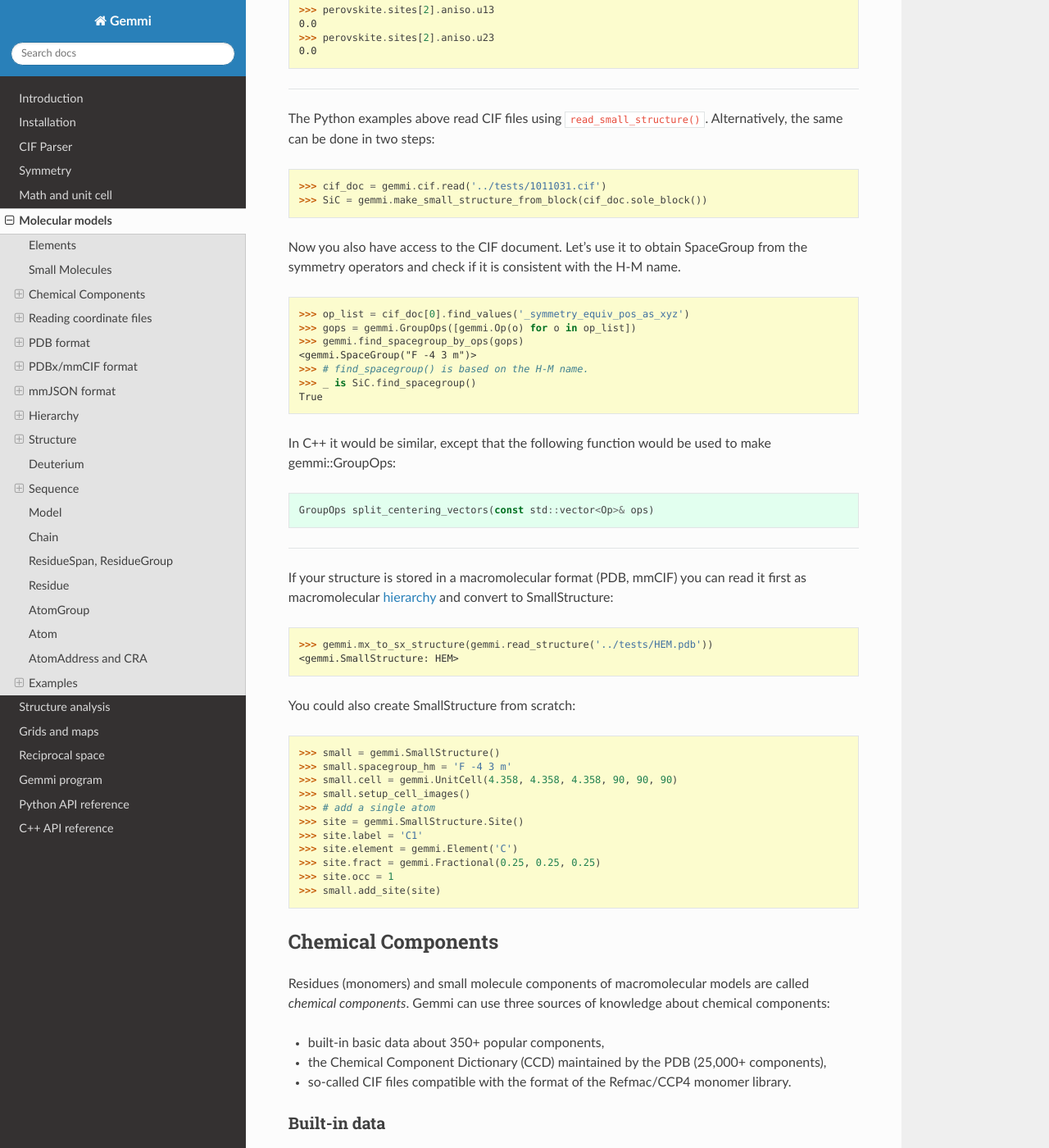
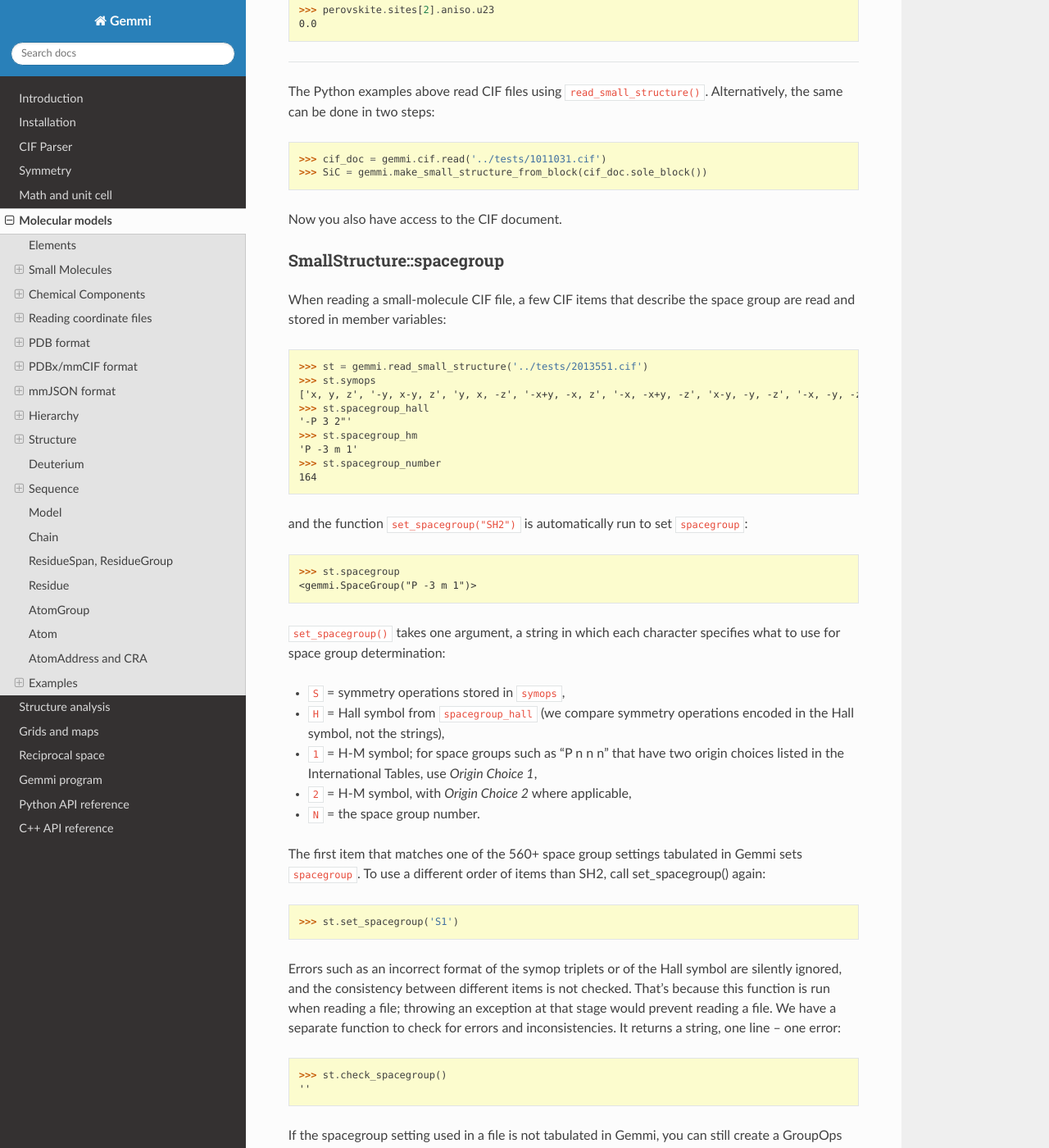
Before and after one commit to project-gemmi/gemmi, a Sphinx documentation site: the page built from docs/mol.rst, in a window 1280 px wide and 1400 px high, scrolled down 2947 px. Shown: the whole window at 82% size. Built offline with Sphinx 7.4.7 and the Read the Docs theme 2.0.0, drawn with Linux system fonts in a browser that asks for light colours; some of the changed text lies outside the part shown.

Commit message:
SmallStructure: change how space group is determined and stored
Backward incompatible!
SmallStructure::find_spacegroup() was replaced with a member
variable SmallStructure::spacegroup.
Now we also read Hall symbol, xyz symops and the space group number
(previously, only H-M symbol); any combination of these items
can be used to set spacegroup.

```diff
--- a/docs/mol.rst
+++ b/docs/mol.rst
@@ -94,9 +94,7 @@ together with the unit cell and symmetry.
     >>> SiC.cell
     <gemmi.UnitCell(4.358, 4.358, 4.358, 90, 90, 90)>
     >>> # content of _symmetry_space_group_name_H-M or _space_group_name_H-M_alt
-    >>> SiC.spacegroup_hm
-    'F -4 3 m'
-    >>> SiC.find_spacegroup()  # based on spacegroup_hm
+    >>> SiC.spacegroup
     <gemmi.SpaceGroup("F -4 3 m")>
     >>> list(SiC.sites)
     [<gemmi.SmallStructure.Site Si1>, <gemmi.SmallStructure.Site C1>]
@@ -173,25 +171,85 @@ Alternatively, the same can be done in two steps:
     >>> SiC = gemmi.make_small_structure_from_block(cif_doc.sole_block())
 
 Now you also have access to the CIF document.
-Let's use it to obtain SpaceGroup from the symmetry operators
-and check if it is consistent with the H-M name.
-
-.. doctest::
-
-    >>> op_list = cif_doc[0].find_values('_symmetry_equiv_pos_as_xyz')
-    >>> gops = gemmi.GroupOps([gemmi.Op(o) for o in op_list])
-    >>> gemmi.find_spacegroup_by_ops(gops)
-    <gemmi.SpaceGroup("F -4 3 m")>
-    >>> # find_spacegroup() is based on the H-M name.
-    >>> _ is SiC.find_spacegroup()
-    True
+
+.. _small_spacegroup:
+
+SmallStructure::spacegroup
+--------------------------
+
+When reading a small-molecule CIF file, a few CIF items that describe
+the space group are read and stored in member variables:
+
+.. doctest::
+
+    >>> st = gemmi.read_small_structure('../tests/2013551.cif')
+    >>> st.symops
+    ['x, y, z', '-y, x-y, z', 'y, x, -z', '-x+y, -x, z', '-x, -x+y, -z', 'x-y, -y, -z', '-x, -y, -z', 'y, -x+y, -z', '-y, -x, z', 'x-y, x, -z', 'x, x-y, z', '-x+y, y, z']
+    >>> st.spacegroup_hall
+    '-P 3 2"'
+    >>> st.spacegroup_hm
+    'P -3 m 1'
+    >>> st.spacegroup_number
+    164
+
+and the function `set_spacegroup("SH2")` is automatically
+run to set `spacegroup`:
+
+.. doctest::
+
+    >>> st.spacegroup
+    <gemmi.SpaceGroup("P -3 m 1")>
+
+`set_spacegroup()` takes one argument, a string in which each character
+specifies what to use for space group determination:
+
+* `S` = symmetry operations stored in `symops`,
+* `H` = Hall symbol from `spacegroup_hall` (we compare symmetry operations
+  encoded in the Hall symbol, not the strings),
+* `1` = H-M symbol; for space groups such as "P n n n" that have two origin
+  choices listed in the International Tables, use *Origin Choice 1*,
+* `2` = H-M symbol, with *Origin Choice 2* where applicable,
+* `N` = the space group number.
+
+The first item that matches one of the 560+ space group settings tabulated
+in Gemmi sets `spacegroup`. To use a different order of items than SH2,
+call set_spacegroup() again:
+
+.. doctest::
+
+    >>> st.set_spacegroup('S1')
+
+Errors such as an incorrect format of the symop triplets or of the Hall
+symbol are silently ignored, and the consistency between different items
+is not checked. That's because this function is run when reading a file;
+throwing an exception at that stage would prevent reading a file.
+We have a separate function to check for errors and inconsistencies.
+It returns a string, one line -- one error:
+
+.. doctest::
+
+    >>> st.check_spacegroup()
+    ''
+
+If the spacegroup setting used in a file is not tabulated in Gemmi,
+you can still create a GroupOps object with symmetry operations:
+
+.. doctest::
+
+    >>> gemmi.GroupOps([gemmi.Op(o) for o in st.symops])  #doctest: +ELLIPSIS
+    <gemmi.GroupOps object at 0x...>
+    >>> # or
+    >>> gemmi.symops_from_hall(st.spacegroup_hall)  #doctest: +ELLIPSIS
+    <gemmi.GroupOps object at 0x...>
 
 In C++ it would be similar, except that the following function
-would be used to make gemmi::GroupOps::
+would be used to make gemmi::GroupOps from symops::
 
     GroupOps split_centering_vectors(const std::vector<Op>& ops)
 
-----
+
+SmallStructure <-> Structure
+----------------------------
 
 If your structure is stored in a macromolecular format (PDB, mmCIF)
 you can read it first as macromolecular :ref:`hierarchy <mcra>`
@@ -209,7 +267,7 @@ You could also create SmallStructure from scratch:
     >>> small = gemmi.SmallStructure()
     >>> small.spacegroup_hm = 'F -4 3 m'
     >>> small.cell = gemmi.UnitCell(4.358, 4.358, 4.358, 90, 90, 90)
-    >>> small.setup_cell_images()
+    >>> small.set_spacegroup("2")
     >>> # add a single atom
     >>> site = gemmi.SmallStructure.Site()
     >>> site.label = 'C1'
```
Also changed, not shown: 3 other files.
